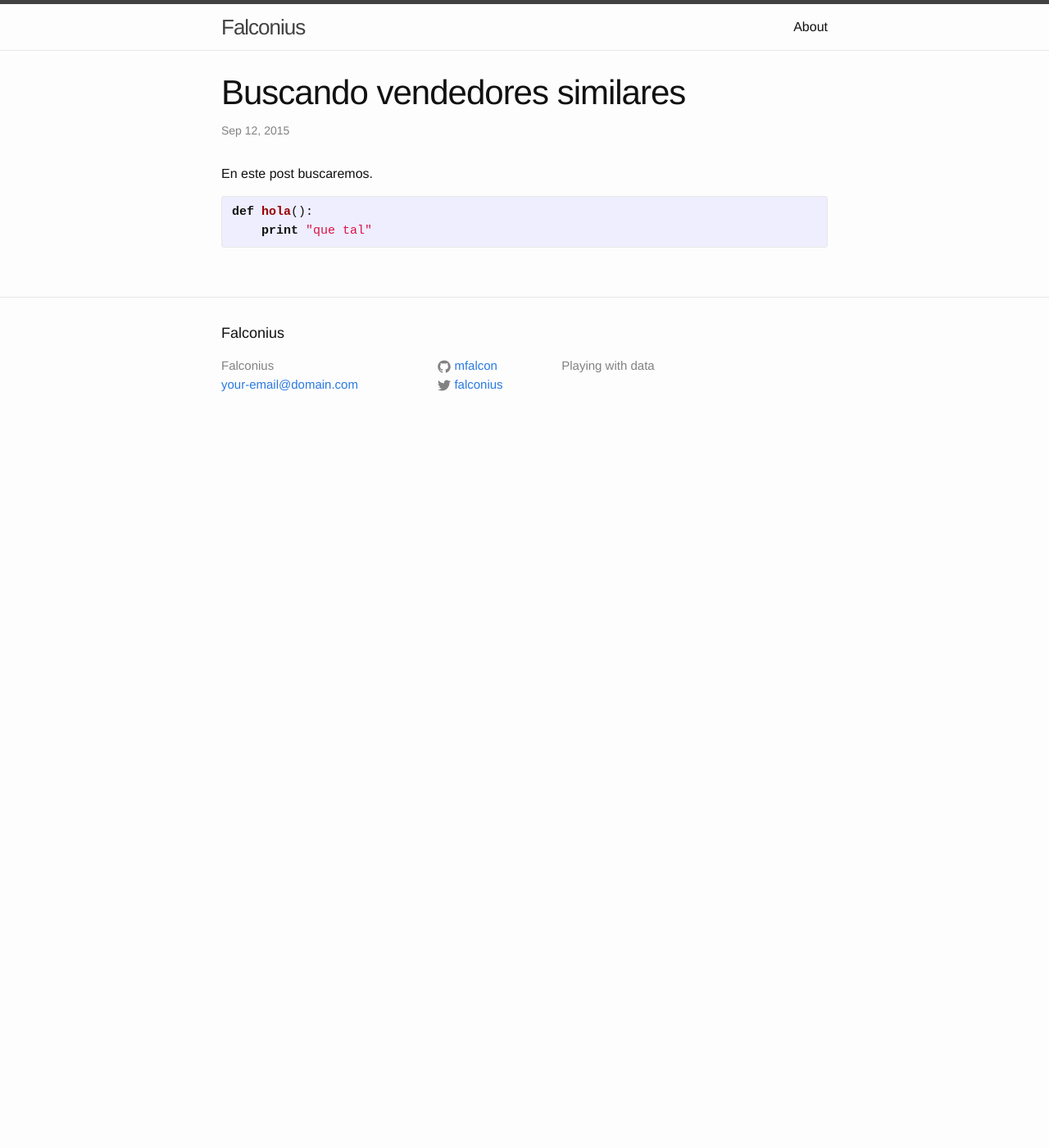
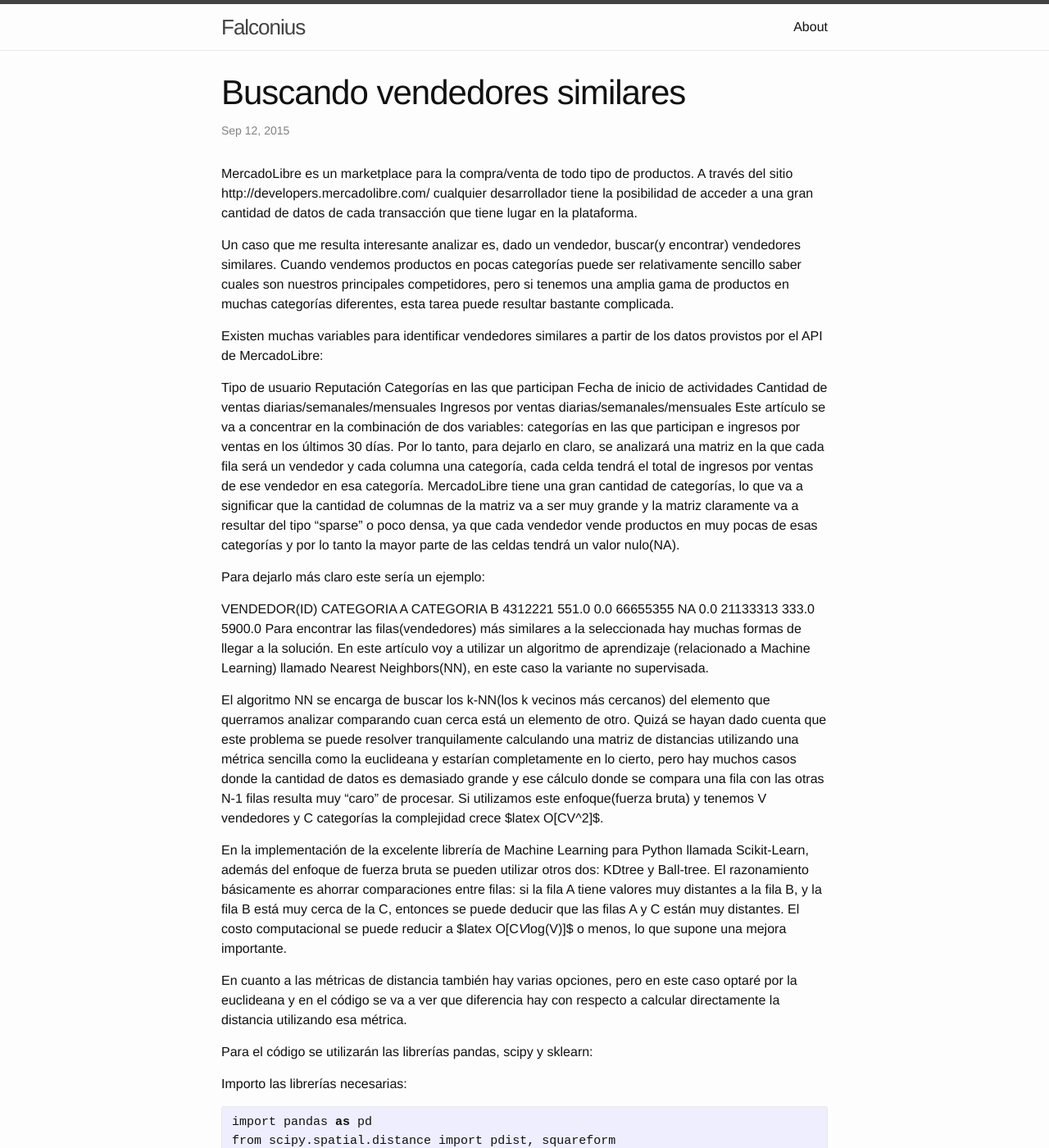
Before and after one commit to mfalcon/mfalcon.github.io, a Jekyll site: the page built from _posts/2015-09-12-buscando-vendedores-similares.markdown, in a window 1280 px wide and 1400 px high. Shown: the whole window at 82% size. Built offline with Jekyll 4.4.1, drawn with Linux system fonts in a browser that asks for light colours; some of the changed text lies outside the part shown.

Commit message:
adding post 3

```diff
--- a/_posts/2015-09-12-buscando-vendedores-similares.markdown
+++ b/_posts/2015-09-12-buscando-vendedores-similares.markdown
@@ -5,9 +5,92 @@ date:   2015-09-12 11:45:24
 categories: machine_learning python MercadoLibre
 ---
 
-En este post buscaremos.
+
+MercadoLibre es un marketplace para la compra/venta de todo tipo de productos. A través del sitio http://developers.mercadolibre.com/ cualquier desarrollador tiene la posibilidad de acceder a una gran cantidad de datos de cada transacción que tiene lugar en la plataforma.
+
+Un caso que me resulta interesante analizar es, dado un vendedor, buscar(y encontrar) vendedores similares. Cuando vendemos productos en pocas categorías puede ser relativamente sencillo saber cuales son nuestros principales competidores, pero si tenemos una amplia gama de productos en muchas categorías diferentes, esta tarea puede resultar bastante complicada.
+
+Existen muchas variables para identificar vendedores similares a partir de los datos provistos por el API de MercadoLibre:
+
+Tipo de usuario
+Reputación
+Categorías en las que participan
+Fecha de inicio de actividades
+Cantidad de ventas diarias/semanales/mensuales
+Ingresos por ventas diarias/semanales/mensuales
+Este artículo se va a concentrar en la combinación de dos variables: categorías en las que participan e ingresos por ventas en los últimos 30 días. Por lo tanto, para dejarlo en claro, se analizará una matriz en la que cada fila será un vendedor y cada columna una categoría, cada celda tendrá el total de ingresos por ventas de ese vendedor en esa categoría. MercadoLibre tiene una gran cantidad de categorías, lo que va a significar que la cantidad de columnas de la matriz va a ser muy grande y la matriz claramente va a resultar del tipo "sparse" o poco densa, ya que cada vendedor vende productos en muy pocas de esas categorías y por lo tanto la mayor parte de las celdas tendrá un valor nulo(NA).
+
+Para dejarlo más claro este sería un ejemplo:
+
+VENDEDOR(ID)	CATEGORIA A	CATEGORIA B
+4312221	551.0	0.0
+66655355	NA	0.0
+21133313	333.0	5900.0
+Para encontrar las filas(vendedores) más similares a la seleccionada hay muchas formas de llegar a la solución. En este artículo voy a utilizar un algoritmo de aprendizaje (relacionado a Machine Learning) llamado Nearest Neighbors(NN), en este caso la variante no supervisada.
+
+El algoritmo NN se encarga de buscar los k-NN(los k vecinos más cercanos) del elemento que querramos analizar comparando cuan cerca está un elemento de otro. Quizá se hayan dado cuenta que este problema se puede resolver tranquilamente calculando una matriz de distancias utilizando una métrica sencilla como la euclideana y estarían completamente en lo cierto, pero hay muchos casos donde la cantidad de datos es demasiado grande y ese cálculo donde se compara una fila con las otras N-1 filas resulta muy "caro" de procesar. Si utilizamos este enfoque(fuerza bruta) y tenemos V vendedores y C categorías la complejidad crece $latex O[CV^2]$.
+
+En la implementación de la excelente librería de Machine Learning para Python llamada Scikit-Learn, además del enfoque de fuerza bruta se pueden utilizar otros dos: KDtree y Ball-tree. El razonamiento básicamente es ahorrar comparaciones entre filas: si la fila A tiene valores muy distantes a la fila B, y la fila B está muy cerca de la C, entonces se puede deducir que las filas A y C están muy distantes. El costo computacional se puede reducir a $latex O[C*V*log(V)]$ o menos, lo que supone una mejora importante.
+
+En cuanto a las métricas de distancia también hay varias opciones, pero en este caso optaré por la euclideana y en el código se va a ver que diferencia hay con respecto a calcular directamente la distancia utilizando esa métrica.
+
+Para el código se utilizarán las librerías pandas, scipy y sklearn:
+
+Importo las librerías necesarias:
 
 {% highlight python %}
-def hola():
-    print "que tal"
+import pandas as pd
+from scipy.spatial.distance import pdist, squareform
+from sklearn.neighbors import NearestNeighbors
 {% endhighlight %}
+Para leer y procesar el csv que contiene los datos utilizo la librería pandas.
+
+{% highlight python %}
+df = pd.read_csv('sellers30-1000.csv', index_col=0)
+df2 = df.fillna(0)
+x = df2
+X = x.values
+{% endhighlight %}
+Una vez tenemos la matrix de valores X, ya se está en condiciones de usar el algoritmo de Nearest Neighbors. Además se calcula la matriz de distancia directamente, utilizando la métrica "euclidean":
+
+{% highlight python %}
+nbrs = NearestNeighbors(n_neighbors=11, algorithm='ball_tree').fit(X)
+distances, indices = nbrs.kneighbors(X)
+euc_dist = squareform(pdist(X, 'euclidean'))
+{% endhighlight %}
+El resultado siguiente demuestra que la matriz de distancias creada a través de NN y la creada a través de "euclidean" son prácticamente iguales.
+
+{% highlight python %}
+distances[36]
+array([    0.  ,   228.73,   231.27,  1231.73,  1478.73,  1618.73,
+    1823.73,  2758.73,  2891.27,  2999.81,  4278.78])
+
+euc_dist[36].argsort()[1:11]
+array([ 953, 1396,  850,   43, 1330,  491, 1579,  841, 2002, 2270])
+
+indices[36][1:11]
+array([ 953, 1396,  850,   43, 1330,  491, 1579,  841, 2002, 2270])
+{% endhighlight %}
+Finalmente vamos a probar los resultados analizando dos casos, en el primero se puede ver que hay similaridades en los tres vendedores ya que estos se dedican a vender insumos, entre otras cosas.
+
+{% highlight python %}
+x.iloc[[36]]
+#http://listado.mercadolibre.com.ar/_CustId_60353686
+x.iloc[[953]]
+#http://listado.mercadolibre.com.ar/_CustId_91988078
+x.iloc[[1396]]
+#http://eshops.mercadolibre.com.ar/bairesinsumos
+{% endhighlight %}
+En el segundo caso estos vendedores se dedican principalmente a la ventas de videojuegos para consolas:
+
+{% highlight python %}
+x.iloc[[47]]
+#http://listado.mercadolibre.com.ar/_CustId_173531278
+x.iloc[[1245]]
+#http://listado.mercadolibre.com.ar/_CustId_63991948
+x.iloc[[1089]]
+#http://listado.mercadolibre.com.ar/_CustId_149556862
+{% endhighlight %}
+Si desean pueden entrar a los links comentados en el código para ver los productos a la venta de cada vendedor.
+
+En próximos artículos se van a explorar otros enfoques y métricas relacionados al mundo de las finanzas como la Affinity Matrix.
```
